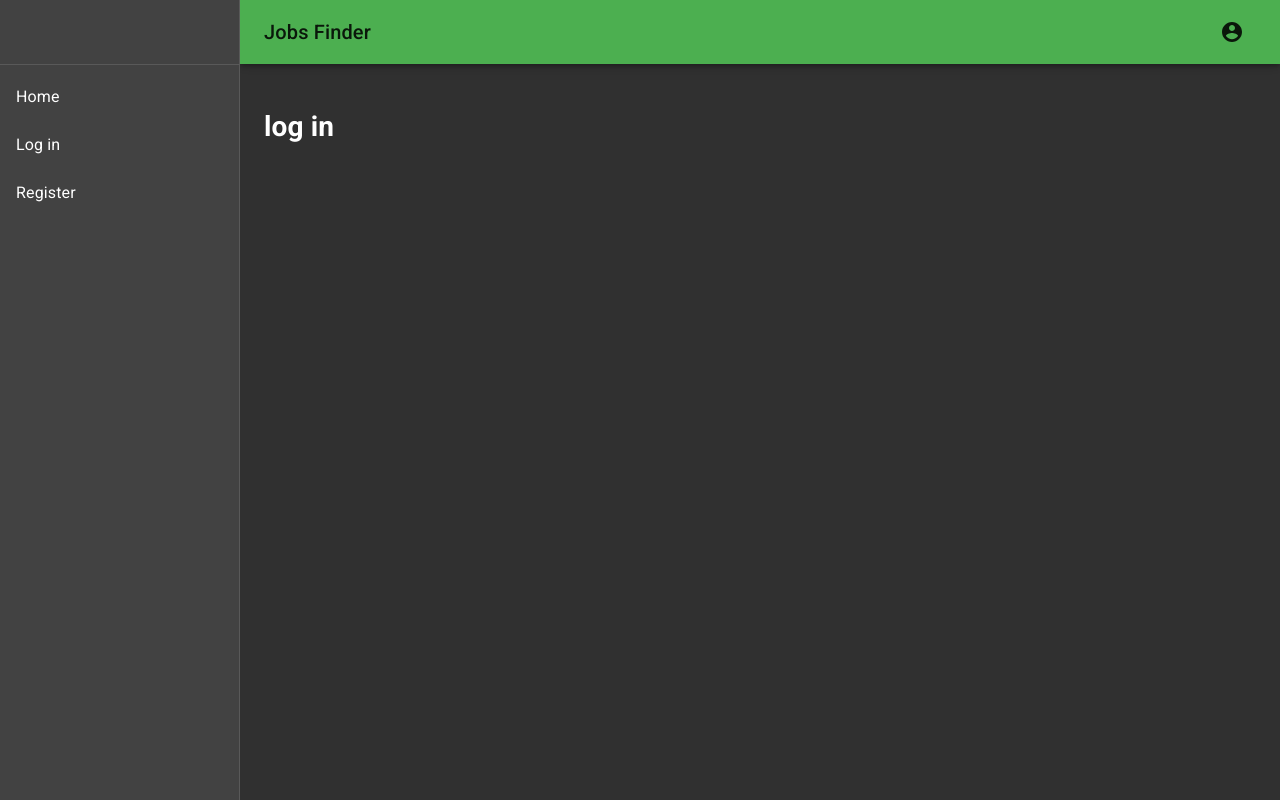
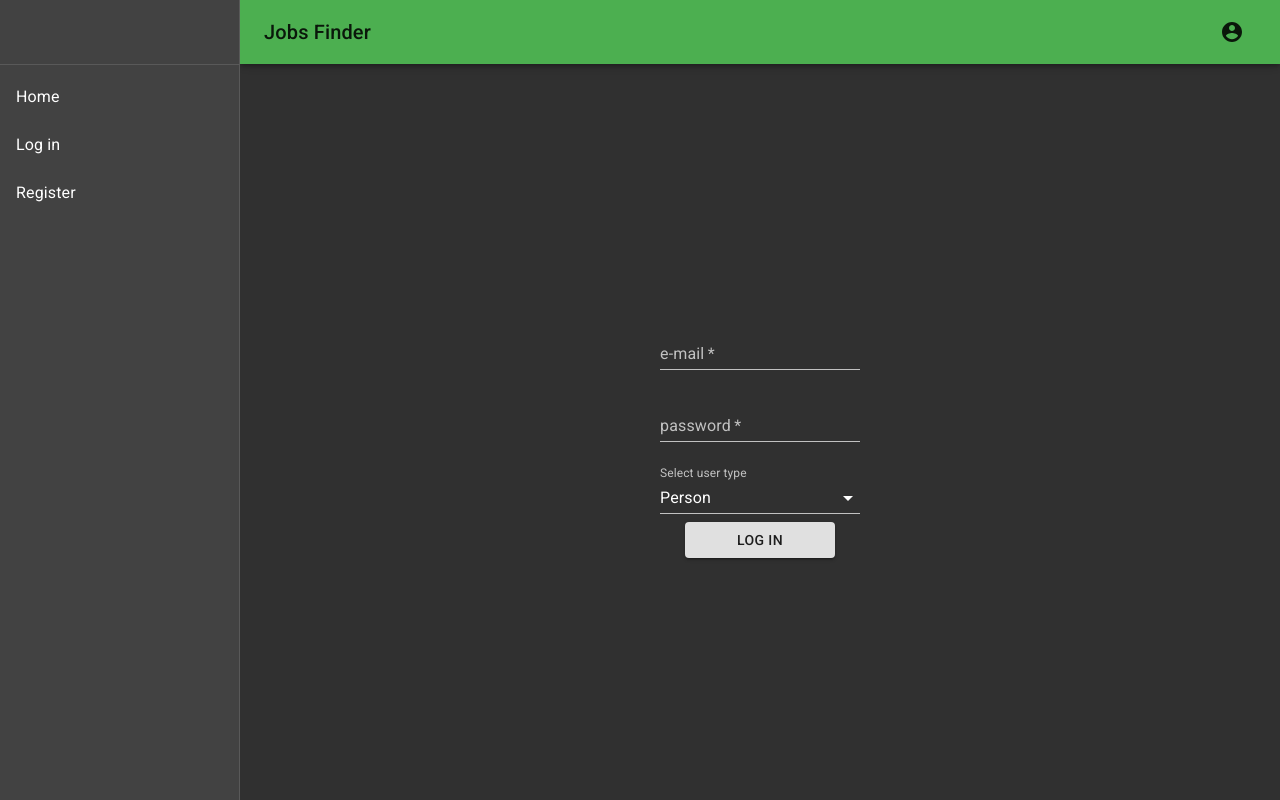
Before and after one commit to runt1m33rr0r/job-career, a React (Create React App) app in the folder jobseeker-ui/: page /login in a window 1280 px wide. Built offline with nearby package versions, Linux system fonts and the light colour scheme.

Commit message:
added login form and made some layout fixes

```diff
--- a/jobseeker-ui/src/components/App.jsx
+++ b/jobseeker-ui/src/components/App.jsx
@@ -33,7 +33,8 @@ const theme = createMuiTheme({
 
 const useStyles = makeStyles(theme => ({
   root: {
-    display: "flex"
+    display: "flex",
+    height: "100%"
   },
   drawer: {
     [theme.breakpoints.up("sm")]: {
@@ -57,9 +58,17 @@ const useStyles = makeStyles(theme => ({
   drawerPaper: {
     width: drawerWidth
   },
+  main: {
+    flexGrow: 1
+  },
   content: {
-    flexGrow: 1,
-    padding: theme.spacing(3)
+    overflow: "auto",
+    height: `calc(100% - ${64}px)`,
+    display: "flex",
+    flexDirection: "column",
+    alignItems: "center",
+    justifyContent: "center",
+    justifyItems: "center"
   },
   link: {
     textDecoration: "none"
@@ -171,9 +180,11 @@ function App() {
             </Drawer>
           </Hidden>
         </nav>
-        <main className={classes.content}>
+        <main className={classes.main}>
           <div className={classes.toolbar} />
-          <Routes />
+          <div className={classes.content}>
+            <Routes />
+          </div>
         </main>
       </div>
     </ThemeProvider>
--- a/jobseeker-ui/src/components/Login.jsx
+++ b/jobseeker-ui/src/components/Login.jsx
@@ -1,5 +1,60 @@
 import React from "react";
+import TextField from "@material-ui/core/TextField";
+import MenuItem from "@material-ui/core/MenuItem";
+import Button from "@material-ui/core/Button";
+import { makeStyles } from "@material-ui/core/styles";
 
-const Login = () => <h1>log in</h1>;
+const useStyles = makeStyles(theme => ({
+  form: {
+    display: "flex",
+    flexDirection: "column",
+    alignItems: "center",
+    width: 200
+  },
+  button: {
+    width: 150
+  }
+}));
+
+const userTypes = ["Person", "Company", "Admin"];
+
+function Login() {
+  const [userType, setUserType] = React.useState("Person");
+  const classes = useStyles();
+
+  const handleUserTypeChange = event => {
+    setUserType(event.target.value);
+  };
+
+  return (
+    <form className={classes.form} noValidate autoComplete="off">
+      <TextField fullWidth required label="e-mail" margin="normal" />
+      <TextField
+        fullWidth
+        required
+        label="password"
+        type="password"
+        margin="normal"
+      />
+      <TextField
+        fullWidth
+        select
+        label="Select user type"
+        value={userType}
+        onChange={handleUserTypeChange}
+        margin="normal"
+      >
+        {userTypes.map(option => (
+          <MenuItem key={option} value={option}>
+            {option}
+          </MenuItem>
+        ))}
+      </TextField>
+      <Button variant="contained" className={classes.button}>
+        Log in
+      </Button>
+    </form>
+  );
+}
 
 export default Login;
--- /dev/null
+++ b/jobseeker-ui/src/index.css
@@ -0,0 +1,5 @@
+html,
+#root,
+body {
+  height: 100%;
+}
--- a/jobseeker-ui/src/index.js
+++ b/jobseeker-ui/src/index.js
@@ -4,6 +4,7 @@ import { BrowserRouter } from "react-router-dom";
 import "typeface-roboto";
 import App from "./components/App";
 import * as serviceWorker from "./serviceWorker";
+import "./index.css";
 
 ReactDOM.render(
   <BrowserRouter basename={process.env.PUBLIC_URL}>
```
